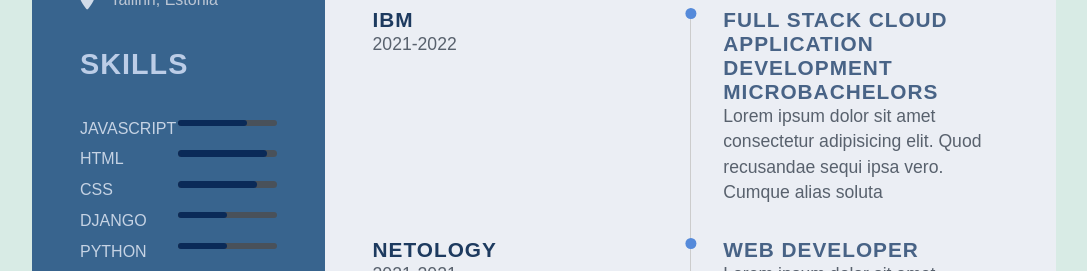
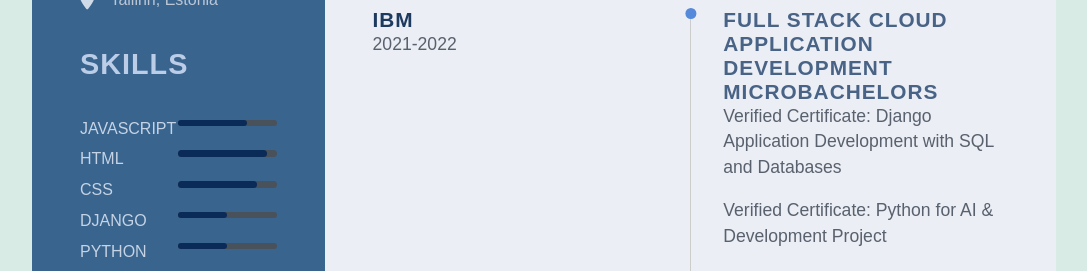
Before and after one commit to Svmar1203/CV-Resume, a plain HTML site: page cv.html in a window 1280 px wide. Shown: the part 681-952 px from the top of the page, without its empty margins (96-1183 px from the left). Drawn offline with Linux system fonts and the light colour scheme.

Commit message:
14.04.22

```diff
--- a/cv.html
+++ b/cv.html
@@ -182,7 +182,10 @@
               <div class="right-tl-content">
                 <div class="tl-content">
                   <h5 class="tl-title-2">Full Stack Cloud Application Development MicroBachelors</h5>
-                  <p class="para">Lorem ipsum dolor sit amet consectetur adipisicing elit. Quod recusandae sequi ipsa vero. Cumque alias soluta</p>
+                 <p class="para">Verified Certificate: Django Application Development with SQL and Databases</p><br>
+                 <p class="para">Verified Certificate: Python for AI & Development Project</p><br>
+
+
                 </div>
               </div>
             </div>
```
